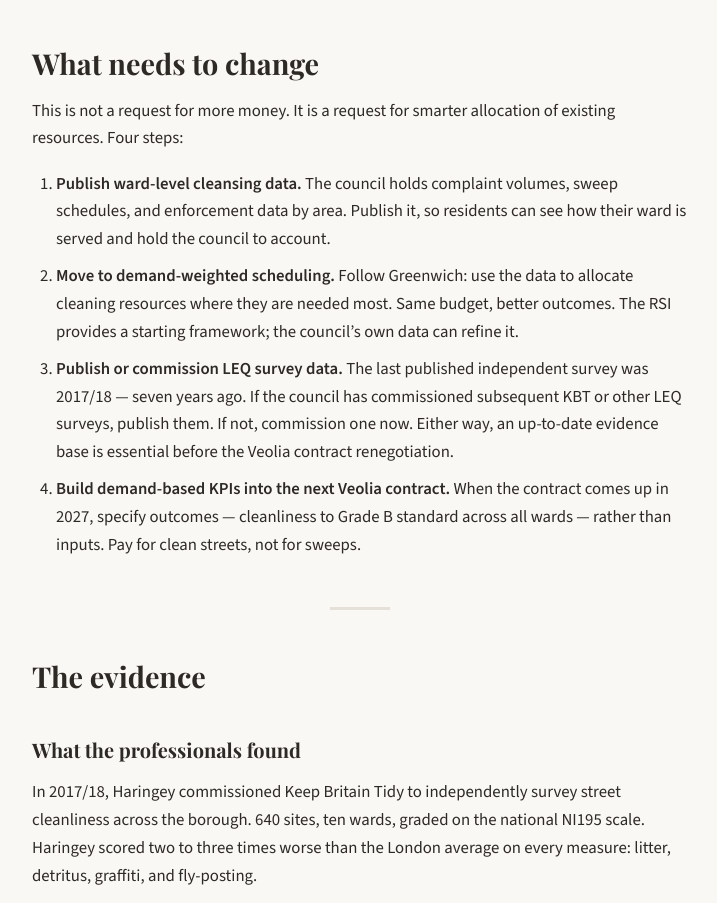
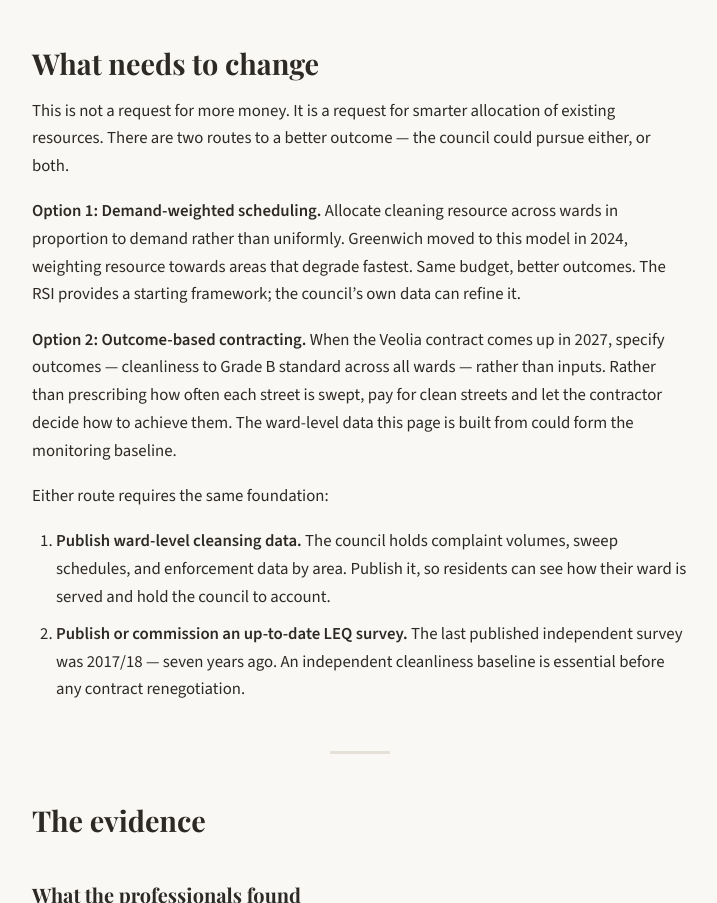
Before and after one commit to redstarmatt/haringey-rsi, a website: page index.html in a window 1280 px wide. Shown: the part 1172-2075 px from the top of the page, without its empty margins (280-997 px from the left). Drawn offline with nearby package versions, Linux system fonts and the light colour scheme.

Commit message:
Restructure 'What needs to change' as two distinct options
Co-Authored-By: Claude Sonnet 4.6 <noreply@anthropic.com>

```diff
--- a/index.html
+++ b/index.html
@@ -629,14 +629,18 @@ body {
   <h2>What needs to change</h2>
 
   <p>
-    This is not a request for more money. It is a request for smarter allocation of existing resources. Four steps:
+    This is not a request for more money. It is a request for smarter allocation of existing resources. There are two routes to a better outcome &mdash; the council could pursue either, or both.
   </p>
+
+  <p><strong>Option 1: Demand-weighted scheduling.</strong> Allocate cleaning resource across wards in proportion to demand rather than uniformly. Greenwich moved to this model in 2024, weighting resource towards areas that degrade fastest. Same budget, better outcomes. The RSI provides a starting framework; the council&rsquo;s own data can refine it.</p>
+
+  <p><strong>Option 2: Outcome-based contracting.</strong> When the Veolia contract comes up in 2027, specify outcomes &mdash; cleanliness to Grade B standard across all wards &mdash; rather than inputs. Rather than prescribing how often each street is swept, pay for clean streets and let the contractor decide how to achieve them. The ward-level data this page is built from could form the monitoring baseline.</p>
+
+  <p>Either route requires the same foundation:</p>
 
   <ol>
     <li><strong>Publish ward-level cleansing data.</strong> The council holds complaint volumes, sweep schedules, and enforcement data by area. Publish it, so residents can see how their ward is served and hold the council to account.</li>
-    <li><strong>Move to demand-weighted scheduling.</strong> Follow Greenwich: use the data to allocate cleaning resources where they are needed most. Same budget, better outcomes. The RSI provides a starting framework; the council&rsquo;s own data can refine it.</li>
-    <li><strong>Publish or commission LEQ survey data.</strong> The last published independent survey was 2017/18 &mdash; seven years ago. If the council has commissioned subsequent KBT or other LEQ surveys, publish them. If not, commission one now. Either way, an up-to-date evidence base is essential before the Veolia contract renegotiation.</li>
-    <li><strong>Build demand-based KPIs into the next Veolia contract.</strong> When the contract comes up in 2027, specify outcomes &mdash; cleanliness to Grade B standard across all wards &mdash; rather than inputs. Pay for clean streets, not for sweeps.</li>
+    <li><strong>Publish or commission an up-to-date LEQ survey.</strong> The last published independent survey was 2017/18 &mdash; seven years ago. An independent cleanliness baseline is essential before any contract renegotiation.</li>
   </ol>
 
   <hr class="section-divider">
```
